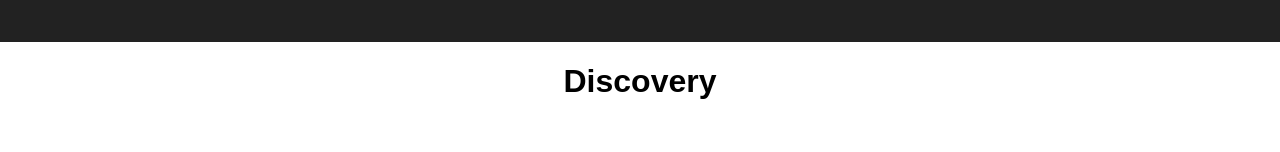
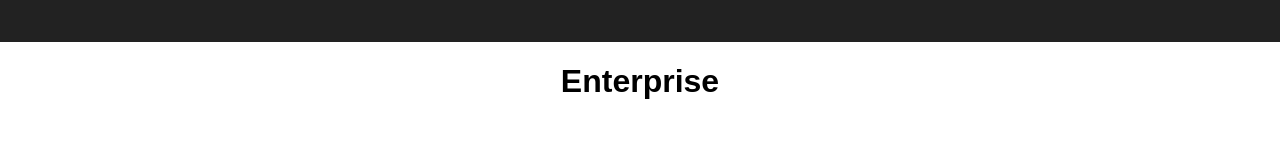
Before and after one commit to john-hartert/code-along-prop, a React (Create React App) app: page / in a window 1280 px wide. Shown: the part 148-300 px from the top of the page. Built offline with nearby package versions, Linux system fonts and the light colour scheme.

Commit message:
Adds CrewMember.js code

```diff
--- a/src/App.js
+++ b/src/App.js
@@ -12,7 +12,7 @@ class App extends Component {
           <img src={logo} className="App-logo" alt="logo" />
           <h2>Welcome to React</h2>
         </div>
-        <Spaceship name = 'Discovery' />
+        <Spaceship name = 'Enterprise' />
       </div>
     );
   }
```
Also changed, not shown: src/CrewMember.js (+9 -0 lines).
